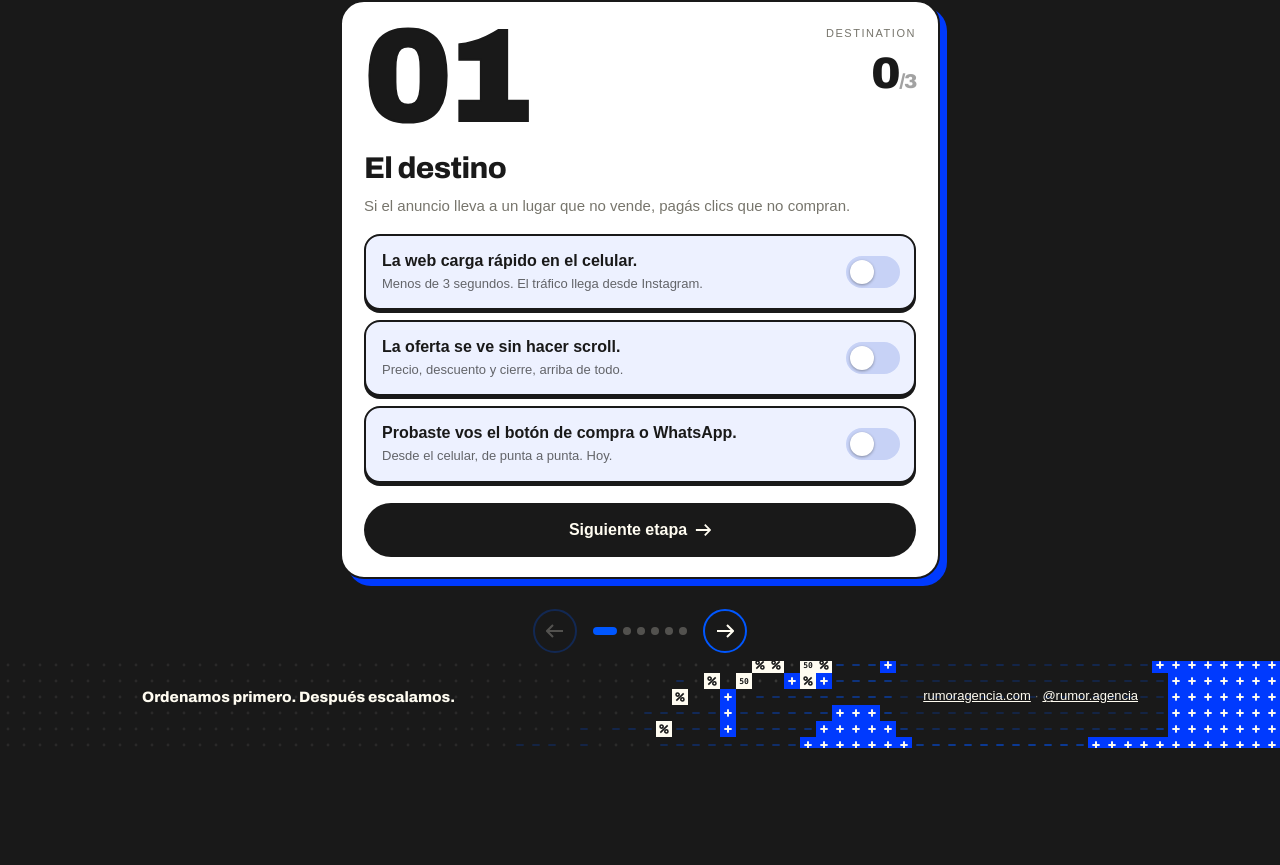
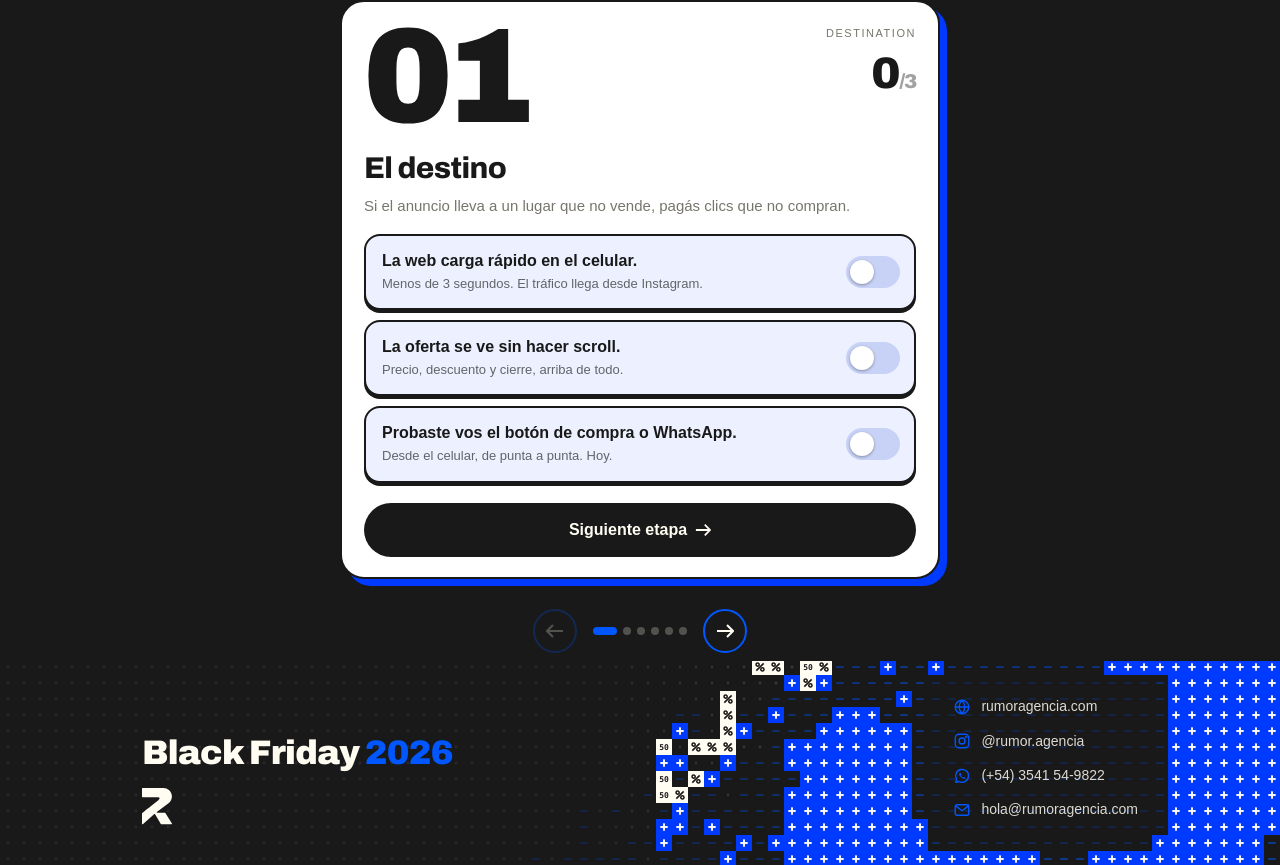
Before and after one commit to holarumoragencia/Rumor, a plain HTML site: page landing-black-friday/checklist-bf-artefacto.html in a window 1280 px wide. Shown: the part 482-1347 px from the top of the page. Before the commit the page ends 1230 px from the top, so only its background shows below. Drawn offline with Linux system fonts and the light colour scheme.

Commit message:
Checklist BF: footer con título, isotipo y contactos con íconos
Co-Authored-By: Claude Opus 5.5 <noreply@anthropic.com>
Claude-Session: https://claude.ai/code/session_012FntoBX5zWA3PqRMuZ99yM

```diff
--- a/landing-black-friday/checklist-bf-artefacto.html
+++ b/landing-black-friday/checklist-bf-artefacto.html
@@ -153,9 +153,17 @@
   @media (min-width:900px){.swipe{display:none}}
 
   footer{position:relative;overflow:hidden}
-  footer .wrap{padding:26px 22px 40px;display:flex;flex-wrap:wrap;justify-content:space-between;gap:10px;font-size:13px;color:var(--muted)}
-  footer a{color:var(--paper)}
-  .claim{font-family:"Archivo",Arial,Helvetica,sans-serif;font-weight:800;color:var(--paper);font-size:15px}
+  footer .wrap{padding:36px 22px 40px;display:flex;flex-wrap:wrap;justify-content:space-between;align-items:flex-end;gap:28px}
+  footer a{color:var(--paper);text-decoration:none}
+  .f-brand{display:flex;flex-direction:column;gap:18px}
+  .f-title{font-family:"Archivo",Arial,Helvetica,sans-serif;font-weight:900;font-stretch:125%;font-variation-settings:"wdth" 125;
+    font-size:clamp(24px,3.2vw,34px);line-height:1;letter-spacing:-.02em;color:var(--paper)}
+  .f-title em{font-style:normal;color:var(--blue2)}
+  .f-iso{width:30px;height:auto;display:block}
+  .f-links{list-style:none;display:flex;flex-direction:column;gap:10px;font-size:14px}
+  .f-links a{display:inline-flex;align-items:center;gap:10px;color:rgba(255,252,241,.85);transition:color .2s}
+  .f-links a:hover{color:#fff}
+  .f-links svg{width:18px;height:18px;flex:none;color:var(--blue2)}
 
   .toast{position:fixed;left:50%;bottom:24px;transform:translate(-50%,120px);background:var(--blue);color:var(--paper);padding:12px 18px;border-radius:99px;font-size:14px;font-weight:700;z-index:50;opacity:0;visibility:hidden;transition:transform .35s cubic-bezier(.3,1.5,.5,1),opacity .2s,visibility .2s}
   .toast.show{transform:translate(-50%,0);opacity:1;visibility:visible}
@@ -203,8 +211,16 @@
 </main>
 
 <footer><div class="rbf-bg" aria-hidden="true"><canvas></canvas></div><div class="wrap">
-  <span class="claim" data-rbf-avoid="text">Ordenamos primero. Después escalamos.</span>
-  <span data-rbf-avoid="text"><a href="https://rumoragencia.com" target="_blank" rel="noopener">rumoragencia.com</a> · <a href="https://instagram.com/rumor.agencia" target="_blank" rel="noopener">@rumor.agencia</a></span>
+  <div class="f-brand">
+    <span class="f-title" data-rbf-avoid="text">Black Friday <em>2026</em></span>
+    <svg class="f-iso" data-rbf-avoid viewBox="0 0 119.52 144.65" role="img" aria-label="Rumor"><path fill="#FFFCF1" d="M119.2,141.6l-26.12-41.65c-.36-.56-.99-.9-1.66-.9h-31.2c-1.85,0-2.68-2.31-1.26-3.49l48.05-35.88c7.73-6.4,12.21-15.92,12.21-25.96h0C119.22,15.09,104.13,0,85.52,0H1.97C.88,0,0,.88,0,1.97v32.68c0,1.09.88,1.97,1.97,1.97h59.09c10.4,0,12.25,5.3,4.13,11.79l-30.31,24.18c-15.84,12.64-30.7,24.49-34.13,27.23-.47.37-.74.94-.74,1.54v41.16c0,1.67,1.95,2.58,3.23,1.52l45.93-40.1c.94-.78,2.35-.53,2.96.52l22.91,39.2c.35.61,1,.98,1.7.98h40.81c1.56,0,2.51-1.73,1.66-3.04Z"/></svg>
+  </div>
+  <ul class="f-links" data-rbf-avoid>
+    <li><a href="https://rumoragencia.com" target="_blank" rel="noopener"><svg viewBox="0 0 24 24" fill="none" stroke="currentColor" stroke-width="1.8" stroke-linecap="round" stroke-linejoin="round" aria-hidden="true"><circle cx="12" cy="12" r="9"/><path d="M3 12h18M12 3c2.5 2.7 3.8 5.7 3.8 9s-1.3 6.3-3.8 9c-2.5-2.7-3.8-5.7-3.8-9S9.5 5.7 12 3z"/></svg>rumoragencia.com</a></li>
+    <li><a href="https://instagram.com/rumor.agencia" target="_blank" rel="noopener"><svg viewBox="0 0 24 24" fill="none" stroke="currentColor" stroke-width="1.8" stroke-linecap="round" stroke-linejoin="round" aria-hidden="true"><rect x="3" y="3" width="18" height="18" rx="5"/><circle cx="12" cy="12" r="4"/><circle cx="17.3" cy="6.7" r=".6" fill="currentColor"/></svg>@rumor.agencia</a></li>
+    <li><a href="https://wa.me/5493541549822" target="_blank" rel="noopener"><svg viewBox="0 0 24 24" fill="none" stroke="currentColor" stroke-width="1.8" stroke-linecap="round" stroke-linejoin="round" aria-hidden="true"><path d="M3.6 20.4l1.2-4.1A8.6 8.6 0 1 1 8 19.3z"/><path d="M9.2 8.6c.2-.5.6-.6 1-.5l.9 1.8c.1.3 0 .5-.2.7l-.5.6c.6 1.2 1.6 2.2 2.8 2.8l.6-.5c.2-.2.5-.3.7-.2l1.8.9c.1.4 0 .8-.5 1-1 .6-2.4.5-4-.6a10 10 0 0 1-2.6-2.6c-1.1-1.6-1.2-3-.6-4z" fill="currentColor" stroke="none"/></svg>(+54) 3541 54-9822</a></li>
+    <li><a href="mailto:hola@rumoragencia.com"><svg viewBox="0 0 24 24" fill="none" stroke="currentColor" stroke-width="1.8" stroke-linecap="round" stroke-linejoin="round" aria-hidden="true"><rect x="3" y="5" width="18" height="14" rx="2"/><path d="M3.5 6.5 12 13l8.5-6.5"/></svg>hola@rumoragencia.com</a></li>
+  </ul>
 </div></footer>
 
 <div class="toast" id="toast"></div>
```
